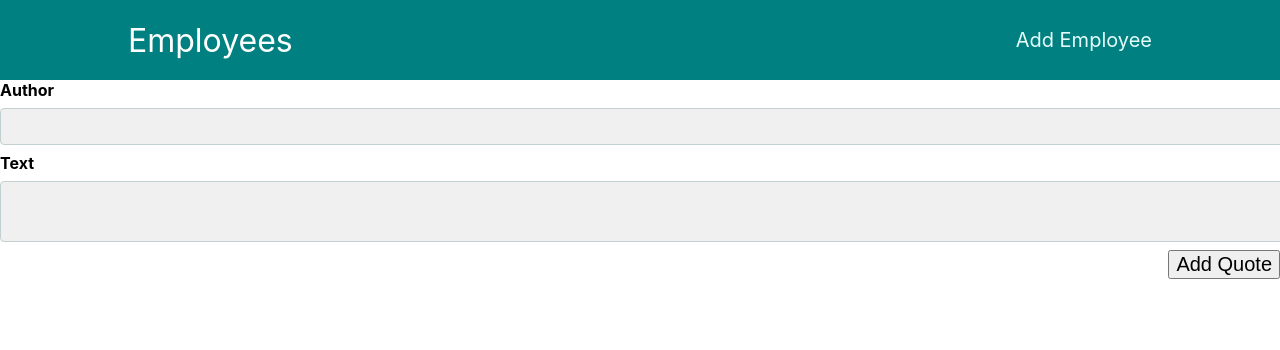
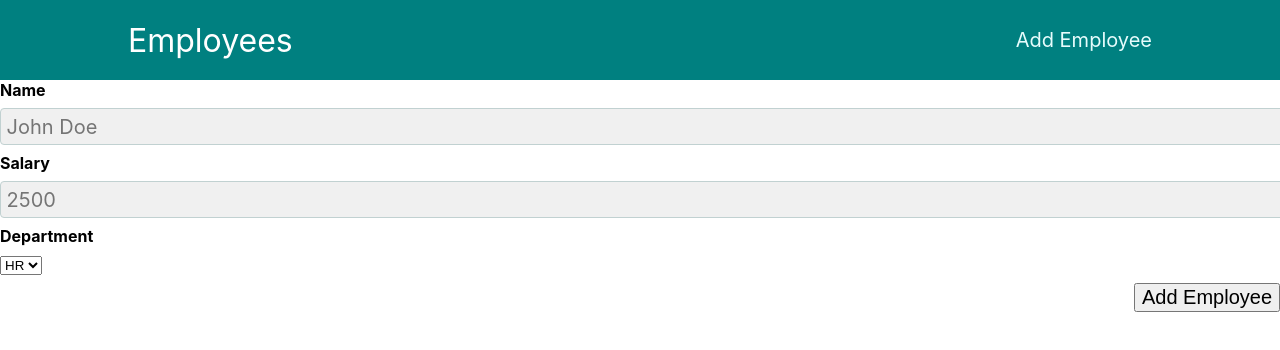
Before and after one commit to lohszeying/simple-crud-employee-web, a React (Create React App) app: page /newemployee in a window 1280 px wide. Shown: the top 350 px of the page. Built offline with nearby package versions, Linux system fonts and the light colour scheme.

Commit message:
Add employee form frontend validation

```diff
--- a/src/components/EmployeeForm.tsx
+++ b/src/components/EmployeeForm.tsx
@@ -1,16 +1,19 @@
-import React, { Fragment, useRef } from "react";
+import React, { Fragment, MutableRefObject, useRef } from "react";
 import { RefactorActionInfo } from "typescript";
 import classes from "./EmployeeForm.module.css";
 
 const EmployeeForm = (props: any) => {
-  const authorInputRef = useRef();
-  const textInputRef = useRef();
+  // const nameInputRef = useRef<HTMLInputElement>(null);
+  const nameInputRef = useRef() as MutableRefObject<HTMLInputElement>;
+  const salaryInputRef = useRef() as MutableRefObject<HTMLInputElement>;
+  const departmentInputRef = useRef() as MutableRefObject<HTMLSelectElement>;
 
   const  submitFormHandler = (event: React.FormEvent) => {
     event.preventDefault();
 
-    // const enteredAuthor = authorInputRef.current.value;
-    // const enteredText = textInputRef.current.value;
+    const enteredName = nameInputRef.current.value;
+    const enteredSalary = salaryInputRef.current.value;
+    const enteredDepartment = departmentInputRef.current.value;
 
     // optional: Could validate here
 
@@ -28,16 +31,28 @@ const EmployeeForm = (props: any) => {
         onSubmit={submitFormHandler}
       >
         <div className={classes.control}>
-          <label htmlFor="author">Author</label>
-          <input type="text" id="author"  />
+          <label htmlFor="name">Name</label>
+          {/* https://stackoverflow.com/questions/69157200/minlength-doesnt-work-in-typescript-react */}
+          <input type="text" id="name" minLength={4} maxLength={30} required={true} ref={nameInputRef} placeholder="John Doe" />
         </div>
+
         <div className={classes.control}>
-          <label htmlFor="text">Text</label>
-          <textarea id="text" ></textarea>
+          <label htmlFor="salary">Salary</label>
+          <input type="number" id="number" min="0" required={true} ref={salaryInputRef} placeholder="2500" />
         </div>
+
+        {/* Department should be dropdown */}
+        <div className={classes.control}>
+          <label htmlFor="name">Department</label>
+          <select id="department" ref={departmentInputRef} required={true} >
+            <option value="HR">HR</option>
+            <option value="PS">PS</option>
+          </select>
+        </div>
+
         <div className={classes.actions}>
           <button onClick={finishEnteringHandler} className="btn">
-            Add Quote
+            Add Employee
           </button>
         </div>
       </form>
```
